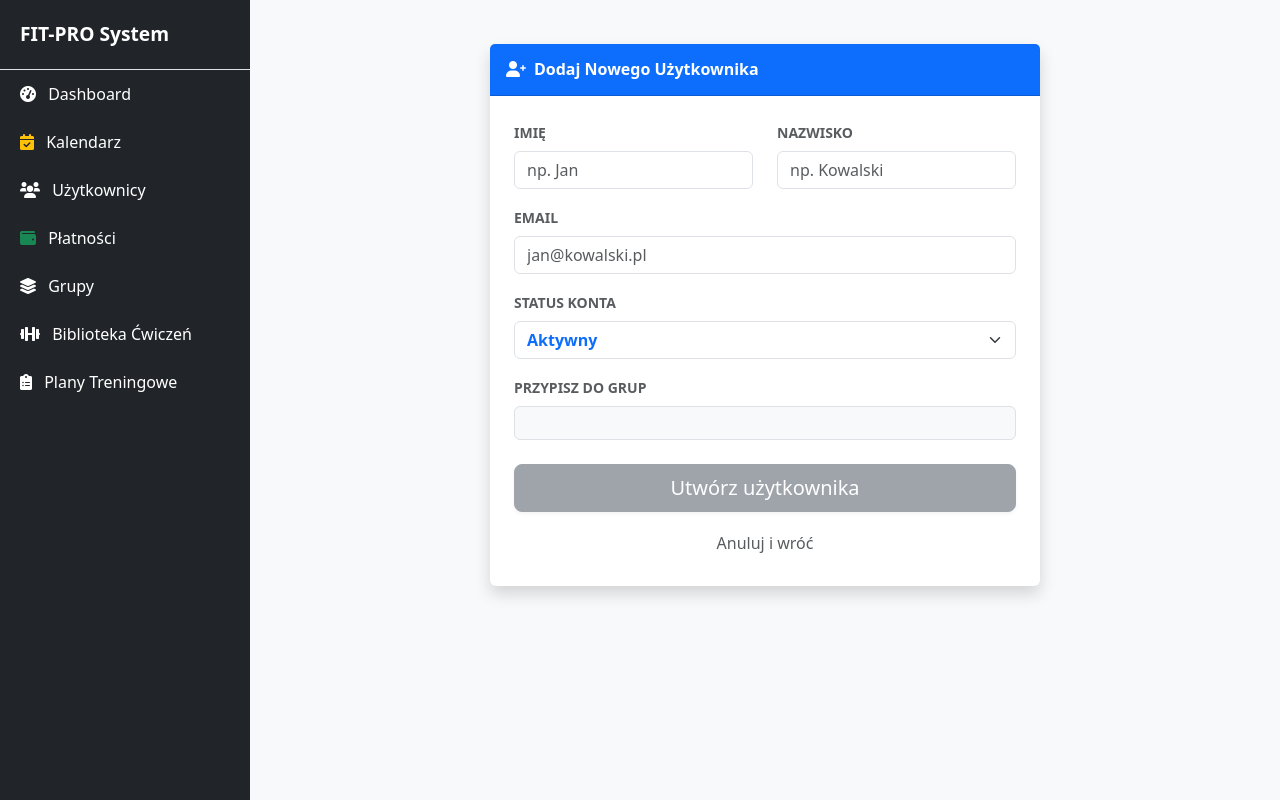
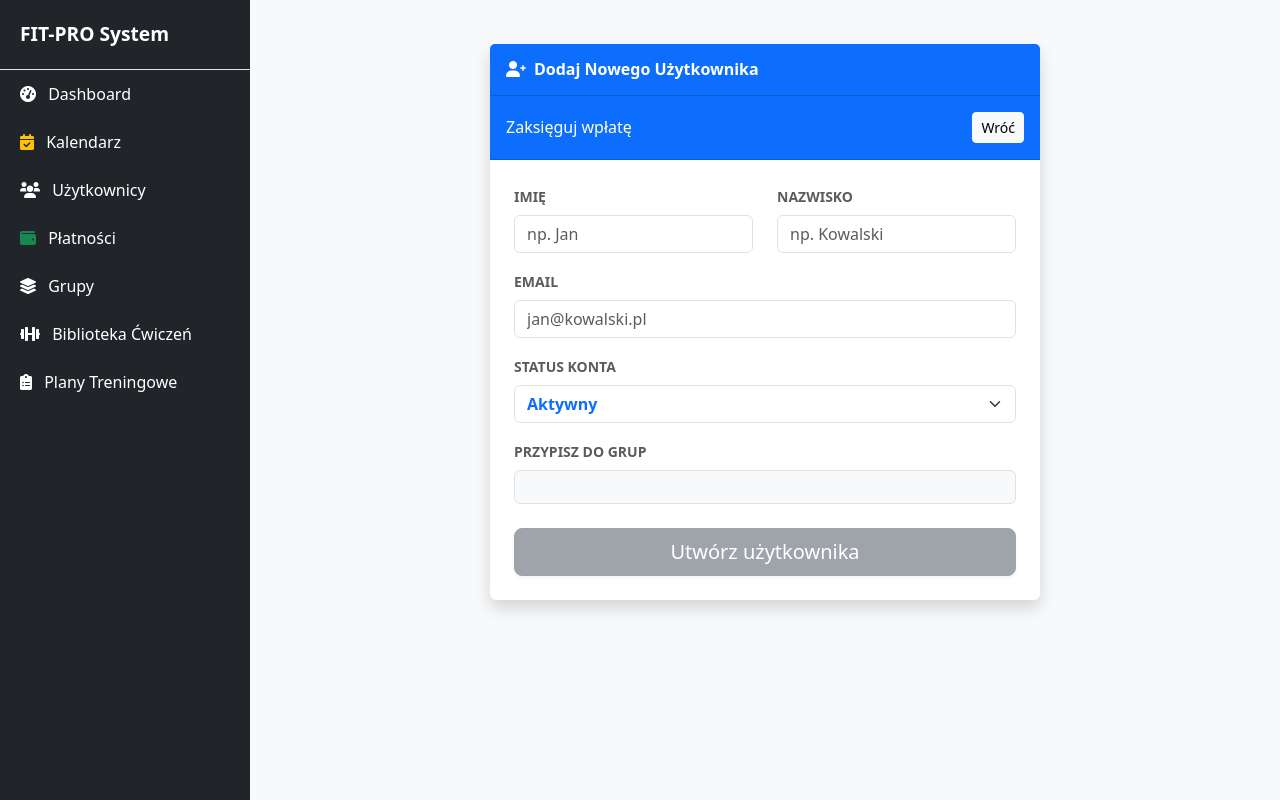
Before and after one commit to silu700/fit, a PHP site: page /users/add.php in a window 1280 px wide. Run offline with PHP 8.4, Linux system fonts and the light colour scheme; data that the repository does not hold is empty.

Commit message:
Update add.php

```diff
--- a/users/add.php
+++ b/users/add.php
@@ -34,6 +34,10 @@ include $root . '/includes/sidebar.php';
 <div class="container-fluid pt-4"> <div class="card shadow border-0 mx-auto" style="max-width: 550px;">
         <div class="card-header bg-primary text-white py-3">
             <h6 class="m-0 fw-bold"><i class="fas fa-user-plus me-2"></i>Dodaj Nowego Użytkownika</h6>
+        </div>
+        <div class="card-header py-3 bg-primary text-white d-flex justify-content-between align-items-center">
+            <h6 class="m-0 font-weight-bold">Zaksięguj wpłatę</h6>
+            <a href="list.php" class="btn btn-sm btn-light">Wróć</a>
         </div>
         <div class="card-body p-4">
             <form method="POST" id="addUserForm">
@@ -79,7 +83,6 @@ include $root . '/includes/sidebar.php';
                     <button type="submit" id="submitBtn" class="btn btn-secondary btn-lg shadow-sm" disabled>
                         Utwórz użytkownika
                     </button>
-                    <a href="list.php" class="btn btn-link text-muted mt-1 small text-decoration-none">Anuluj i wróć</a>
                 </div>
             </form>
         </div>
```
